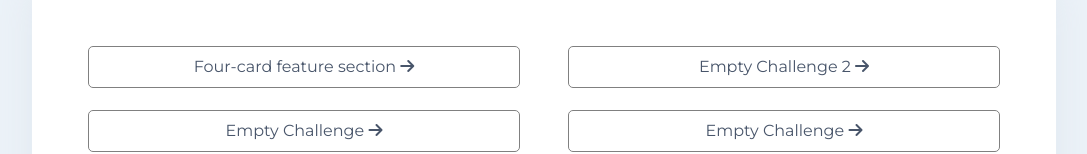
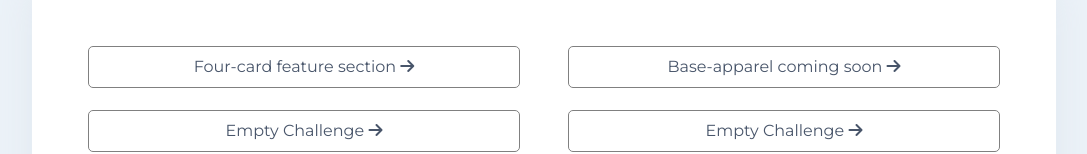
Before and after one commit to ArtemPonomarenko/FrontEndMentor, a plain HTML site: page index.html in a window 1280 px wide. Shown: the part 148-302 px from the top of the page, without its empty margins (96-1183 px from the left). Drawn offline with nearby package versions, Linux system fonts and the light colour scheme.

Commit message:
Add link to the 2nd project. Add grow shadow eefect tot the list itmes

```diff
--- a/index.html
+++ b/index.html
@@ -14,21 +14,21 @@
     <div class="main-section">
       <h1 class="main-header"> <i class="fas fa-graduation-cap"></i> Front-End Mentor Challenges</h1>
       <div class="list">
-        <div class="challenge hvr-icon-wobble-horizontal"><a href="./four-card-feature-section//public/index.html">Four-card feature section <i class="fas fa-arrow-right hvr-icon"></i></a></div>
-        <div class="challenge hvr-icon-wobble-horizontal"><a href="#">Empty Challenge 2 <i class="fas fa-arrow-right hvr-icon"></i></a></div>
-        <div class="challenge hvr-icon-wobble-horizontal"><a href="#">Empty Challenge <i class="fas fa-arrow-right hvr-icon"></i></a></div>
-        <div class="challenge hvr-icon-wobble-horizontal"><a href="#">Empty Challenge <i class="fas fa-arrow-right hvr-icon"></i></a></div>
-        <div class="challenge hvr-icon-wobble-horizontal"><a href="#">Empty Challenge <i class="fas fa-arrow-right hvr-icon"></i></a></div>
-        <div class="challenge hvr-icon-wobble-horizontal"><a href="#">Empty Challenge <i class="fas fa-arrow-right hvr-icon"></i></a></div>
-        <div class="challenge hvr-icon-wobble-horizontal"><a href="#">Empty Challenge <i class="fas fa-arrow-right hvr-icon"></i></a></div>
-        <div class="challenge hvr-icon-wobble-horizontal"><a href="#">Empty Challenge <i class="fas fa-arrow-right hvr-icon"></i></a></div>
-        <div class="challenge hvr-icon-wobble-horizontal"><a href="#">Empty Challenge <i class="fas fa-arrow-right hvr-icon"></i></a></div>
-        <div class="challenge hvr-icon-wobble-horizontal"><a href="#">Empty Challenge <i class="fas fa-arrow-right hvr-icon"></i></a></div>
-        <div class="challenge hvr-icon-wobble-horizontal"><a href="#">Empty Challenge <i class="fas fa-arrow-right hvr-icon"></i></a></div>
-        <div class="challenge hvr-icon-wobble-horizontal"><a href="#">Empty Challenge <i class="fas fa-arrow-right hvr-icon"></i></a></div>
-        <div class="challenge hvr-icon-wobble-horizontal"><a href="#">Empty Challenge <i class="fas fa-arrow-right hvr-icon"></i></a></div>
-        <div class="challenge hvr-icon-wobble-horizontal"><a href="#">Empty Challenge <i class="fas fa-arrow-right hvr-icon"></i></a></div>
-        <div class="challenge hvr-icon-wobble-horizontal"><a href="#">Empty Challenge <i class="fas fa-arrow-right hvr-icon"></i></a></div>
+        <div class="challenge hvr-icon-wobble-horizontal hvr-grow-shadow"><a href="./four-card-feature-section/public/index.html">Four-card feature section <i class="fas fa-arrow-right hvr-icon"></i></a></div>
+        <div class="challenge hvr-icon-wobble-horizontal hvr-grow-shadow"><a href="./base-apparel-coming-soon/build/index.html">Base-apparel coming soon <i class="fas fa-arrow-right hvr-icon"></i></a></div>
+        <div class="challenge hvr-icon-wobble-horizontal hvr-grow-shadow"><a href="#">Empty Challenge <i class="fas fa-arrow-right hvr-icon"></i></a></div>
+        <div class="challenge hvr-icon-wobble-horizontal hvr-grow-shadow"><a href="#">Empty Challenge <i class="fas fa-arrow-right hvr-icon"></i></a></div>
+        <div class="challenge hvr-icon-wobble-horizontal hvr-grow-shadow"><a href="#">Empty Challenge <i class="fas fa-arrow-right hvr-icon"></i></a></div>
+        <div class="challenge hvr-icon-wobble-horizontal hvr-grow-shadow"><a href="#">Empty Challenge <i class="fas fa-arrow-right hvr-icon"></i></a></div>
+        <div class="challenge hvr-icon-wobble-horizontal hvr-grow-shadow"><a href="#">Empty Challenge <i class="fas fa-arrow-right hvr-icon"></i></a></div>
+        <div class="challenge hvr-icon-wobble-horizontal hvr-grow-shadow"><a href="#">Empty Challenge <i class="fas fa-arrow-right hvr-icon"></i></a></div>
+        <div class="challenge hvr-icon-wobble-horizontal hvr-grow-shadow"><a href="#">Empty Challenge <i class="fas fa-arrow-right hvr-icon"></i></a></div>
+        <div class="challenge hvr-icon-wobble-horizontal hvr-grow-shadow"><a href="#">Empty Challenge <i class="fas fa-arrow-right hvr-icon"></i></a></div>
+        <div class="challenge hvr-icon-wobble-horizontal hvr-grow-shadow"><a href="#">Empty Challenge <i class="fas fa-arrow-right hvr-icon"></i></a></div>
+        <div class="challenge hvr-icon-wobble-horizontal hvr-grow-shadow"><a href="#">Empty Challenge <i class="fas fa-arrow-right hvr-icon"></i></a></div>
+        <div class="challenge hvr-icon-wobble-horizontal hvr-grow-shadow"><a href="#">Empty Challenge <i class="fas fa-arrow-right hvr-icon"></i></a></div>
+        <div class="challenge hvr-icon-wobble-horizontal hvr-grow-shadow"><a href="#">Empty Challenge <i class="fas fa-arrow-right hvr-icon"></i></a></div>
+        <div class="challenge hvr-icon-wobble-horizontal hvr-grow-shadow"><a href="#">Empty Challenge <i class="fas fa-arrow-right hvr-icon"></i></a></div>
       </div>
     </div>
   </div>
--- a/style.css
+++ b/style.css
@@ -129,3 +129,20 @@ body {
   -webkit-animation-iteration-count: 1;
   animation-iteration-count: 1;
 }
+/* Grow Shadow */
+.hvr-grow-shadow {
+  display: inline-block;
+  vertical-align: middle;
+  -webkit-transform: perspective(1px) translateZ(0);
+  transform: perspective(1px) translateZ(0);
+  box-shadow: 0 0 1px rgba(0, 0, 0, 0);
+  -webkit-transition-duration: 0.3s;
+  transition-duration: 0.3s;
+  -webkit-transition-property: box-shadow, transform;
+  transition-property: box-shadow, transform;
+}
+.hvr-grow-shadow:hover, .hvr-grow-shadow:focus, .hvr-grow-shadow:active {
+  box-shadow: 0 10px 10px -10px rgba(0, 0, 0, 0.5);
+  -webkit-transform: scale(1.1);
+  transform: scale(1.1);
+}
```
